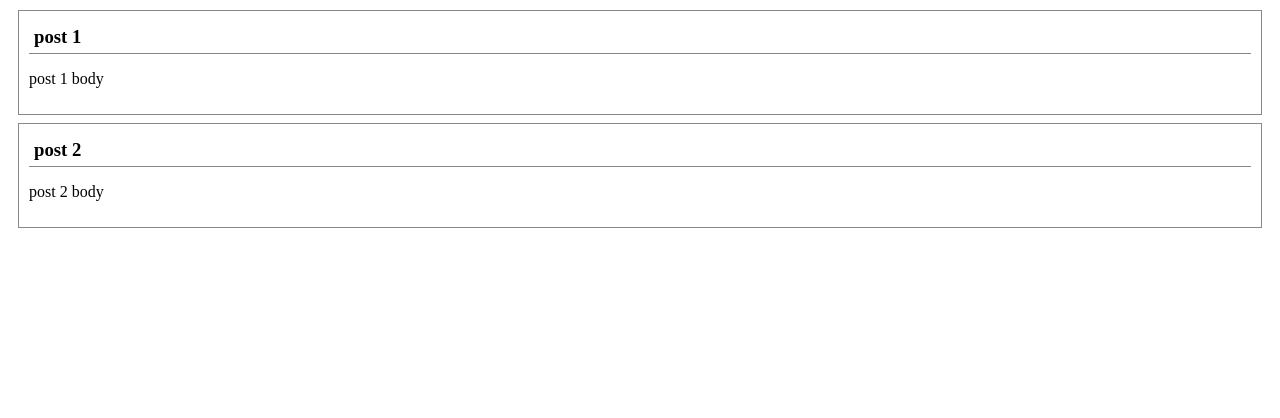
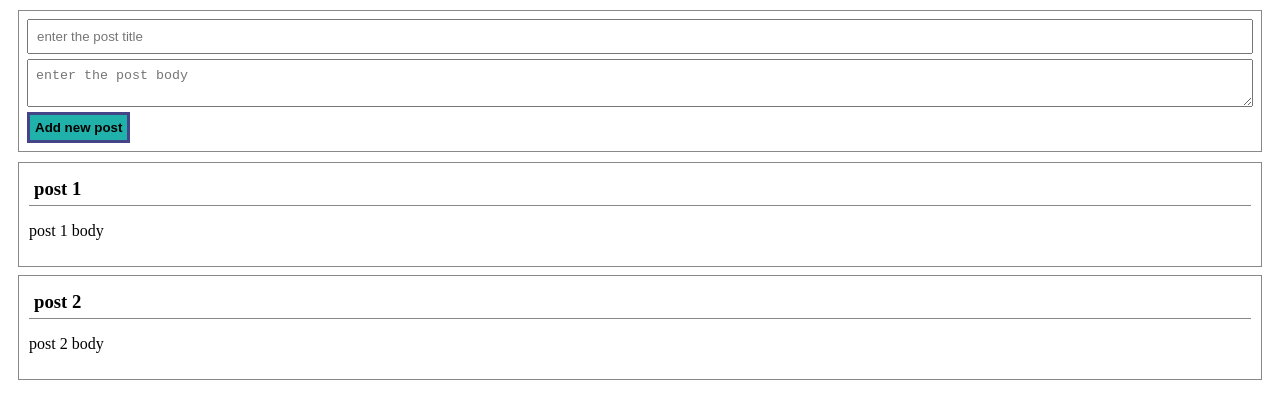
Before and after one commit to Masoume-vesali1993/practice-react, a React (Create React App) app: page / in a window 1280 px wide. Shown: the top 418 px of the page. Built offline with nearby package versions, Linux system fonts and the light colour scheme.

Commit message:
add
button and add style in classname

```diff
--- a/src/App.js
+++ b/src/App.js
@@ -14,6 +14,14 @@ class App extends Component {
   render(){
     return (
       <div>
+
+        <div className="new-post">
+          <input placeholder="enter the post title" />
+          <textarea placeholder="enter the post body" />
+
+          <button>Add new post</button>
+        </div>
+
         <div className="blog">
           {this.state.posts.map(post => (
             <div key={post.id} className="post">
--- a/src/css/style.css
+++ b/src/css/style.css
@@ -14,3 +14,28 @@
     margin:0;
     border-bottom: 1px solid #888;
 }
+
+.new-post{
+    border: 1px solid #888;
+    page-break-after: 10px;
+    margin: 10px;
+    margin-bottom: 10px;
+    padding: 8px;
+}
+
+.new-post input,
+.new-post textarea{
+    display: block;
+    width: 100%;
+    padding: 8px;
+    box-sizing: border-box;
+    margin-bottom: 5px;
+}
+
+
+.new-post button{
+    padding: 5px;
+    background: lightseagreen;
+    font-weight: bold;
+    border: solid #448;
+}
```
